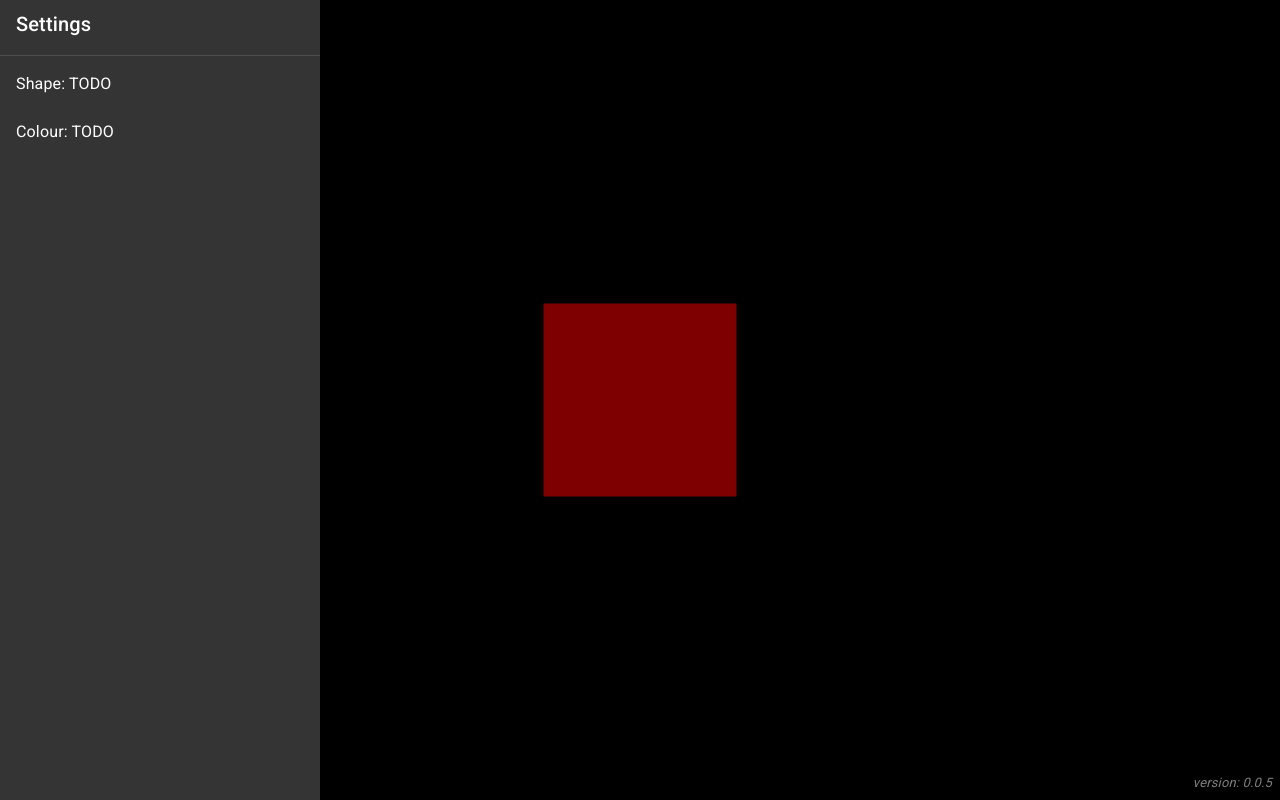
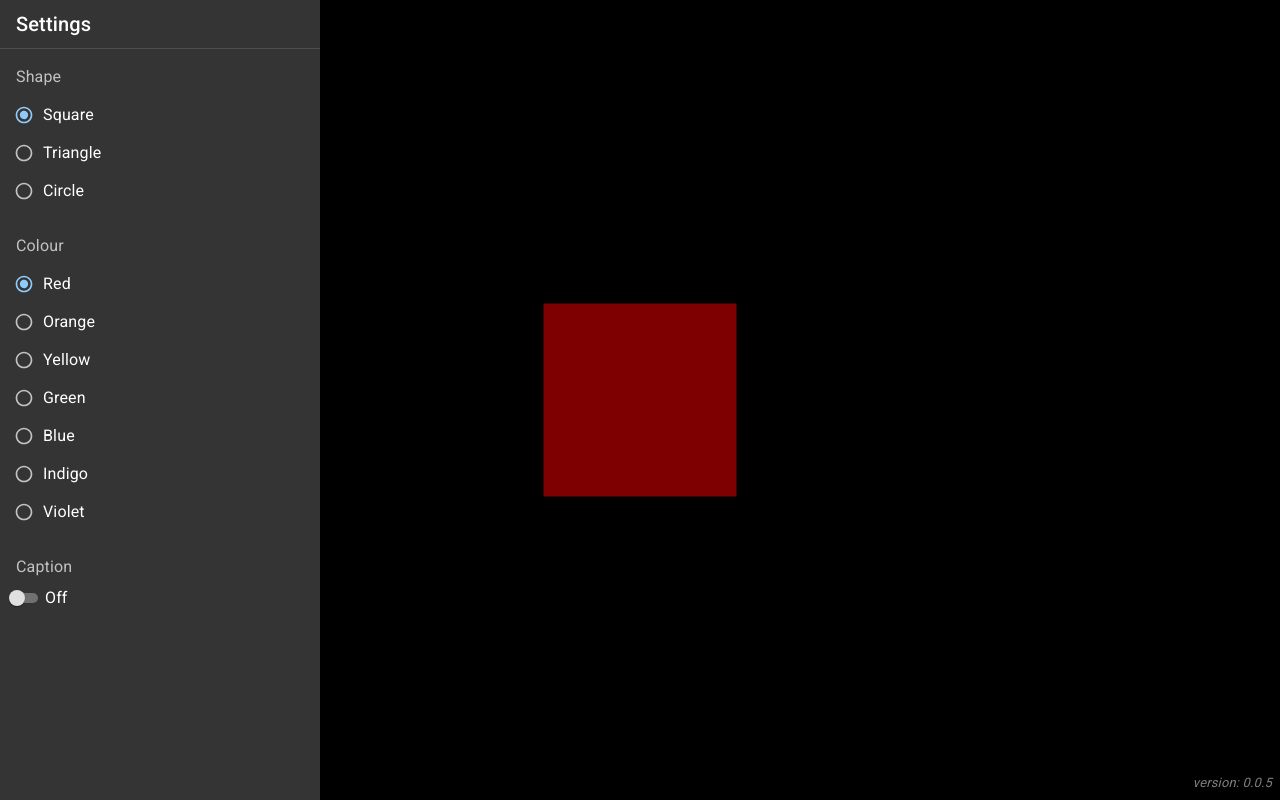
Before and after one commit to taylorjg/vite-react-threejs, a React (Vite) app: page / in a window 1280 px wide. Both pictures are taken after a click on the icon "Open settings panel". Built offline with nearby package versions, Linux system fonts and the light colour scheme.

Commit message:
Add UI controls in SettingsPanel

```diff
--- a/src/components/SettingsPanel.jsx
+++ b/src/components/SettingsPanel.jsx
@@ -1,4 +1,14 @@
-import { Divider, Typography } from "@mui/material";
+import PropTypes from "prop-types";
+import {
+  Divider,
+  FormControl,
+  FormControlLabel,
+  FormLabel,
+  Radio,
+  RadioGroup,
+  Switch,
+  Typography,
+} from "@mui/material";
 
 import { useThreeAppActions } from "@app/contexts";
 
@@ -8,21 +18,131 @@ import {
   StyledSettingsPanelHeader,
 } from "./SettingsPanel.styles";
 
+const SHAPE_OPTIONS = [
+  { label: "Square", value: 0 },
+  { label: "Triangle", value: 1 },
+  { label: "Circle", value: 2 },
+];
+
+const COLOUR_OPTIONS = [
+  { label: "Red", value: 0 },
+  { label: "Orange", value: 1 },
+  { label: "Yellow", value: 2 },
+  { label: "Green", value: 3 },
+  { label: "Blue", value: 4 },
+  { label: "Indigo", value: 5 },
+  { label: "Violet", value: 6 },
+];
+
+const FORM_LABEL_SX = { sx: { mb: "0.5rem" } };
+
+const SETTING_PROP_TYPES = {
+  value: PropTypes.number.isRequired,
+  setValue: PropTypes.func.isRequired,
+};
+
+const ShapeSetting = ({ value, setValue }) => {
+  const handleChange = (event) => {
+    setValue(Number(event.target.value));
+  };
+
+  return (
+    <FormControl>
+      <FormLabel id="shape-label" {...FORM_LABEL_SX}>
+        Shape
+      </FormLabel>
+      <RadioGroup
+        aria-labelledby="shape-label"
+        name="shape-group"
+        value={value}
+        onChange={handleChange}
+      >
+        {SHAPE_OPTIONS.map((option) => (
+          <FormControlLabel
+            key={option.label}
+            control={<Radio size="small" />}
+            label={option.label}
+            value={option.value}
+          />
+        ))}
+      </RadioGroup>
+    </FormControl>
+  );
+};
+
+ShapeSetting.propTypes = SETTING_PROP_TYPES;
+
+const ColourSetting = ({ value, setValue }) => {
+  const handleChange = (event) => {
+    setValue(Number(event.target.value));
+  };
+
+  return (
+    <FormControl>
+      <FormLabel id="colour-label" {...FORM_LABEL_SX}>
+        Colour
+      </FormLabel>
+      <RadioGroup
+        aria-labelledby="colour-label"
+        name="colour-group"
+        value={value}
+        onChange={handleChange}
+      >
+        {COLOUR_OPTIONS.map((option) => (
+          <FormControlLabel
+            key={option.label}
+            control={<Radio size="small" />}
+            label={option.label}
+            value={option.value}
+          />
+        ))}
+      </RadioGroup>
+    </FormControl>
+  );
+};
+
+ColourSetting.propTypes = SETTING_PROP_TYPES;
+
+const CaptionSetting = ({ value, setValue }) => {
+  const handleChange = (event) => {
+    setValue(event.target.checked);
+  };
+
+  return (
+    <FormControl>
+      <FormLabel id="caption-label" {...FORM_LABEL_SX}>
+        Caption
+      </FormLabel>
+      <FormControlLabel
+        control={
+          <Switch
+            aria-labelledby="caption-label"
+            size="small"
+            checked={value}
+            onClick={handleChange}
+          />
+        }
+        label={value ? "On" : "Off"}
+      />
+    </FormControl>
+  );
+};
+
+CaptionSetting.propTypes = SETTING_PROP_TYPES;
+
 export const SettingsPanel = () => {
   const threeAppActions = useThreeAppActions();
-  console.log(threeAppActions);
 
   return (
     <StyledSettingsPanel>
       <StyledSettingsPanelHeader>
-        <Typography variant="h6" gutterBottom>
-          Settings
-        </Typography>
+        <Typography variant="h6">Settings</Typography>
       </StyledSettingsPanelHeader>
       <Divider />
       <StyledSettingsPanelBody>
-        <div>Shape: TODO</div>
-        <div>Colour: TODO</div>
+        <ShapeSetting value={0} setValue={threeAppActions.showShape} />
+        <ColourSetting value={0} setValue={threeAppActions.showColour} />
+        <CaptionSetting value={0} setValue={() => {}} />
       </StyledSettingsPanelBody>
     </StyledSettingsPanel>
   );
```
